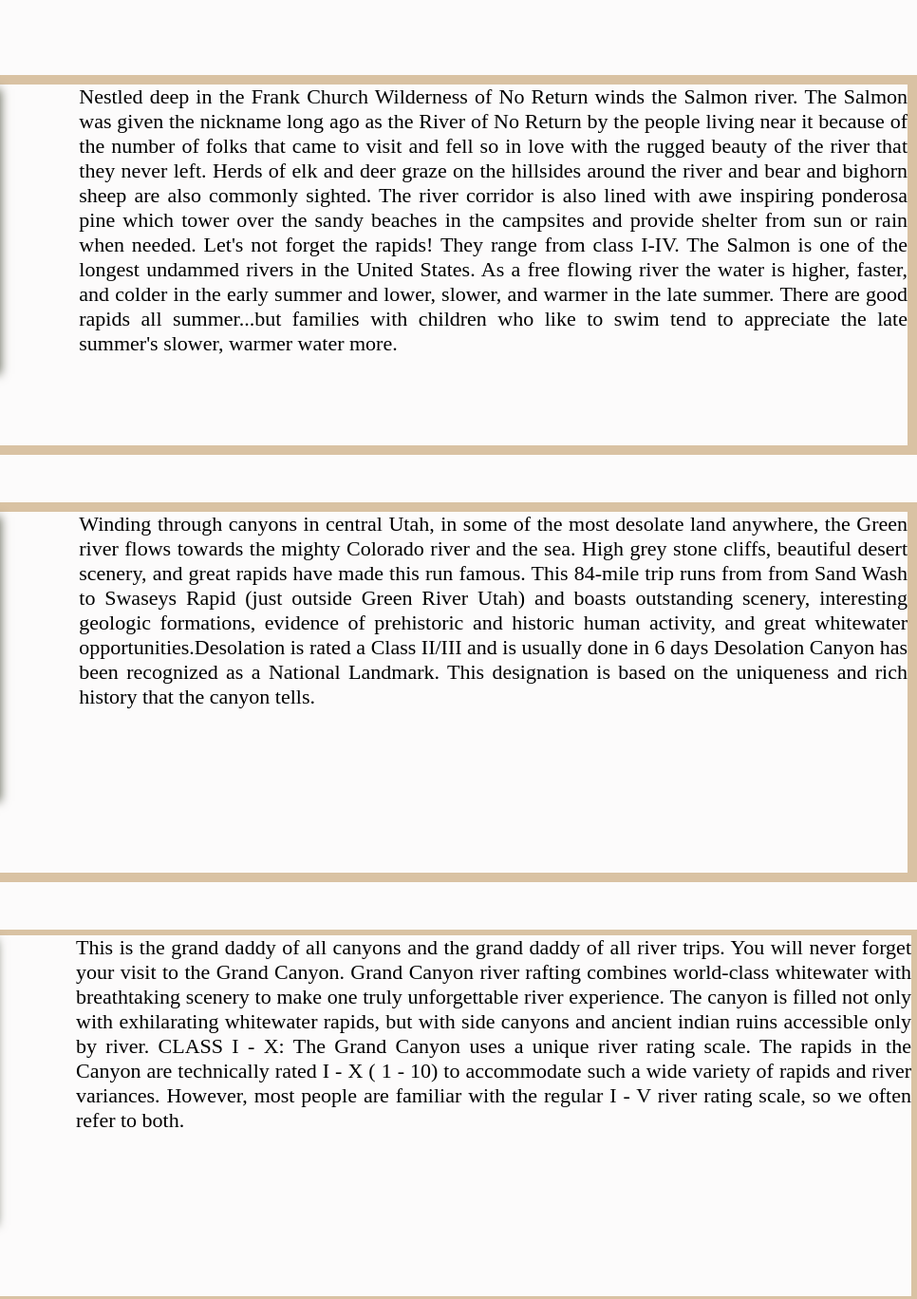
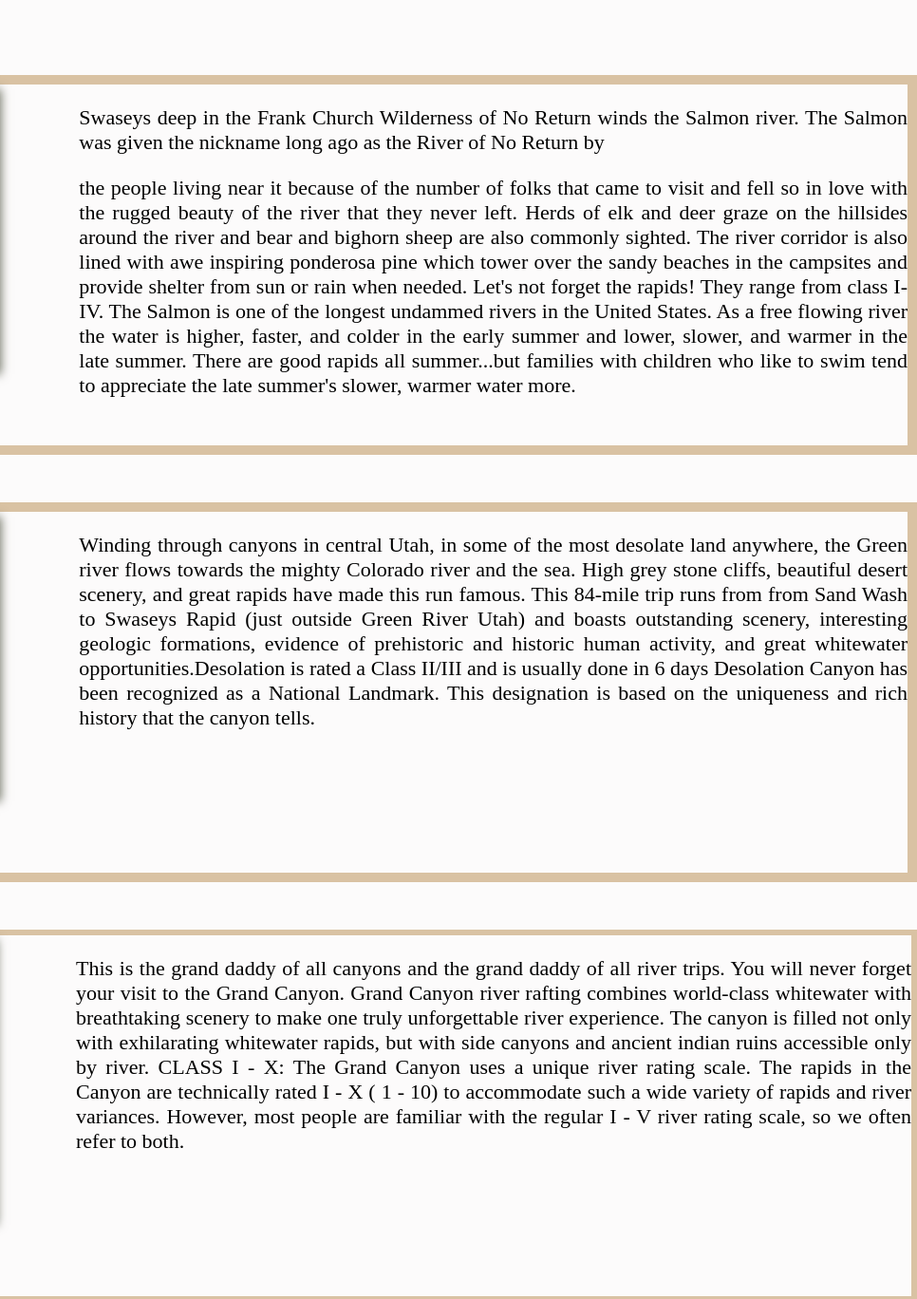
Before and after one commit to munqhar/wdd130, a plain HTML site: page aboutme/wwr/rivers.html in a window 1280 px wide. Shown: the part 499-1867 px from the top of the page at 95% size, 314-1280 px from the left. Drawn offline with Linux system fonts and the light colour scheme.

Commit message:
second page

```diff
--- a/aboutme/wwr/rivers.html
+++ b/aboutme/wwr/rivers.html
@@ -38,15 +38,15 @@
              <img class="card-img-rivers" src="images/disparo-vertical-rio-sinuoso-majestuosas-montanas-cielo-azul.jpg" alt="river in forest">
              <h2>Main Fork of the Salmon River, Idaho</h2>
           </section>
-          <div class="text1"
+          <div class="text1">
 
-              <h7>  Nestled deep in the Frank Church Wilderness of No Return winds the Salmon river. The Salmon was given the nickname long ago as the River of No Return by
-               the people living near it because of the number of folks that came to visit and fell so in love with the rugged beauty of the river that they never left.
-              Herds of elk and deer graze on the hillsides around the river and bear and bighorn sheep are also commonly sighted. The river corridor is also lined with
+               <p>Swaseys deep in the Frank Church Wilderness of No Return winds the Salmon river. The Salmon was given the nickname long ago as the River of No Return by</p>
+                the people living near it because of the number of folks that came to visit and fell so in love with the rugged beauty of the river that they never left.
+               Herds of elk and deer graze on the hillsides around the river and bear and bighorn sheep are also commonly sighted. The river corridor is also lined with
                awe inspiring ponderosa pine which tower over the sandy beaches in the campsites and provide shelter from sun or rain when needed.
-              Let's not forget the rapids! They range from class I-IV. The Salmon is one of the longest undammed rivers in the United States. As a free flowing river
+               Let's not forget the rapids! They range from class I-IV. The Salmon is one of the longest undammed rivers in the United States. As a free flowing river
               the water is higher, faster, and colder in the early summer and lower, slower, and warmer in the late summer. There are good rapids all summer...but
-               families with children who like to swim tend to appreciate the late summer's slower, warmer water more.</h7>
+               families with children who like to swim tend to appreciate the late summer's slower, warmer water more.</p>
           </div>
         </div>
 
@@ -55,13 +55,13 @@
                         <img class="card-img-rivers" src="images/gran-canon-oeste.jpg" alt="river in forest">
                        <h2>Desolation and Gray Canyon, Utah</h2>
          </section>
-         <div class="text2"
+         <div class="text2">
 
-             <h7> Winding through canyons in central Utah, in some of the most desolate land anywhere, the Green river flows towards the mighty Colorado river and the sea.
+             <p> Winding through canyons in central Utah, in some of the most desolate land anywhere, the Green river flows towards the mighty Colorado river and the sea.
              High grey stone cliffs, beautiful desert scenery, and great rapids have made this run famous. This 84-mile trip runs from from Sand Wash to Swaseys Rapid
              (just outside Green River Utah) and boasts outstanding scenery, interesting geologic formations, evidence of prehistoric and historic human activity, and great
              whitewater opportunities.Desolation is rated a Class II/III and is usually done in 6 days Desolation Canyon has been recognized as a National Landmark.
-             This designation is based on the uniqueness and rich history that the canyon tells.</h7>
+             This designation is based on the uniqueness and rich history that the canyon tells.</p>
          </div>
      </div>
 
@@ -71,13 +71,13 @@
                        <img class="card-img-rivers" src="images/hermoso-paisaje-paisaje-canon-parque-nacional-gran-canon-arizona-ee.jpg" alt="river in forest">
                       <h2>Grand Canyon, Arizona</h2>
         </section>
-        <div class="text3"
+        <div class="text3">
 
-            <h7> This is the grand daddy of all canyons and the grand daddy of all river trips. You will never forget your visit to the Grand Canyon. Grand Canyon river
+            <p> This is the grand daddy of all canyons and the grand daddy of all river trips. You will never forget your visit to the Grand Canyon. Grand Canyon river
                  rafting combines world-class whitewater with breathtaking scenery to make one truly unforgettable river experience. The canyon is filled not only with
                   exhilarating whitewater rapids, but with side canyons and ancient indian ruins accessible only by river.
                 CLASS I - X: The Grand Canyon uses a unique river rating scale. The rapids in the Canyon are technically rated I - X ( 1 - 10) to accommodate such a wide
-                 variety of rapids and river variances. However, most people are familiar with the regular I - V river rating scale, so we often refer to both.</h7>
+                 variety of rapids and river variances. However, most people are familiar with the regular I - V river rating scale, so we often refer to both.</p>
         </div>
     </div>
 
```
